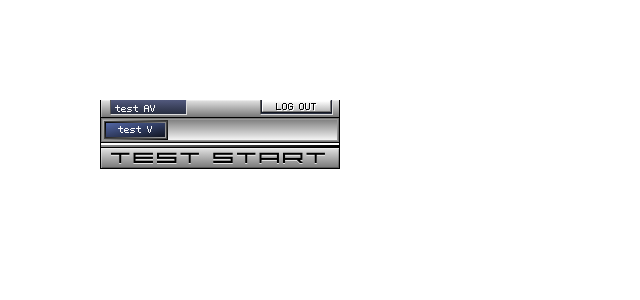
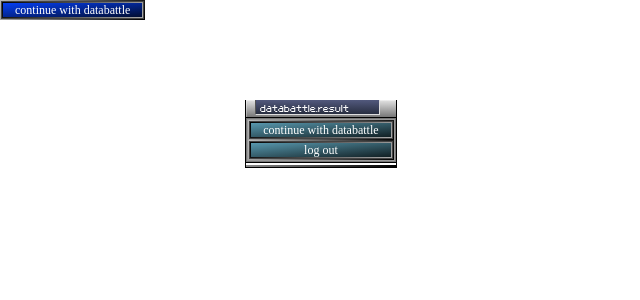
Before and after one commit to Eastonium/nightfall-react, a React (Create React App) app: page / in a window 1280 px wide. Shown: the top 300 px of the page, without its empty margins (0-640 px from the left). Built offline with nearby package versions, Linux system fonts and the light colour scheme; a web font is replaced by a local one; what assets would draw is missing.

Commit message:
Buttons handle filling width better

```diff
--- a/src/components/button.js
+++ b/src/components/button.js
@@ -1,4 +1,4 @@
-import React, { memo } from 'react';
+import React from 'react';
 /** @jsx jsx */
 import { css, jsx } from '@emotion/core';
 import Color from 'color';
@@ -18,25 +18,35 @@ const getGradientColors = (color, active) => [
 ];
 
 export const Button = Object.assign(
-	memo(function Button({ bold, color = buttonColors.blue, big, fill, children, ...props }) {
-		return <button css={styles.primaryButton(bold, color, big, fill)} {...props}><span {...{ children }} /></button>
-	}),
+	({ bold, color = buttonColors.blue, big, fill, children, wrapperProps, ...props }) => (
+		<div css={styles.buttonWrapper(fill)} {...wrapperProps}>
+			<button css={styles.primaryButton(bold, color, big)} {...props}>
+				<span {...{ children }} />
+			</button>
+		</div>
+	),
 	{ colors: buttonColors },
 );
 
-export const MetalButton = memo(function MetalButton({ dark, small, fill, ...props }) {
-	return <button css={styles.metalButton(dark, small, fill)} {...props} />
-});
+export const MetalButton = ({ dark, small, fill, wrapperProps, ...props }) => (
+	<div css={styles.buttonWrapper(fill)} {...wrapperProps}>
+		<button css={styles.metalButton(dark, small)} {...props} />
+	</div>
+);
 
 const styles = {
-	primaryButton: (bold, color, big, fill) => css`
+	buttonWrapper: fill => css`
+		display: ${fill ? "" : "inline-"}block;
+	`,
+	primaryButton: (bold, color, big) => css`
 		${bold ? Fonts.O4b_25 : ""}
-		${fill ? "display: block; width: -webkit-fill-available;" : ""}
+		width: 100%;
 		border: 1px solid;
 		border-image: linear-gradient(135deg, #BBB, #000) 1;
 		padding: 1px;
 		box-shadow: inset 0 0 0 1px #444;
 		color: #FFF;
+		text-transform: ${bold ? "lowercase" : "uppercase"};
 
 		> span {
 			display: flex;
@@ -62,11 +72,11 @@ const styles = {
 			background: linear-gradient(to bottom right, #666, #222);
 		}
 	`,
-	metalButton: (dark, small, fill) => css`
+	metalButton: (dark, small) => css`
 		position: relative;
 		${Fonts.Abstract};
 		${small ? "font-size: 8px;" : ""}
-		${fill ? "display: block; width: -webkit-fill-available;" : ""}
+		width: 100%;
 		height: ${small ? "12px" : "20px"};
 		padding: ${small ? "0 8px 1px 7px" : "0 10px 1px 9px"};
 		border-width: 1px 0 0 1px;
--- a/src/components/map.js
+++ b/src/components/map.js
@@ -9,12 +9,14 @@ import { Button, MetalButton } from './button';
 export const Map = memo(function Map() {
 	return (
 		<div css={styles.map}>
+			<Button bold>Continue with Databattle</Button>
 			<Window
-				title="test AV"
-				titleBarButtonProps={{ children: "log out" }}
-				postFooter={<MetalButton>Test start</MetalButton>}
+				title="databattle.result"
+				// titleBarButtonProps={{ children: "log out" }}
+				// postFooter={<MetalButton>start</MetalButton>}
 			>
-				<Button>test V</Button>
+				<Button bold fill color={Button.colors.cyan}>Continue with Databattle</Button>
+				<Button bold fill color={Button.colors.cyan}>Log Out</Button>
 			</Window>
 		</div>
 	)
```
